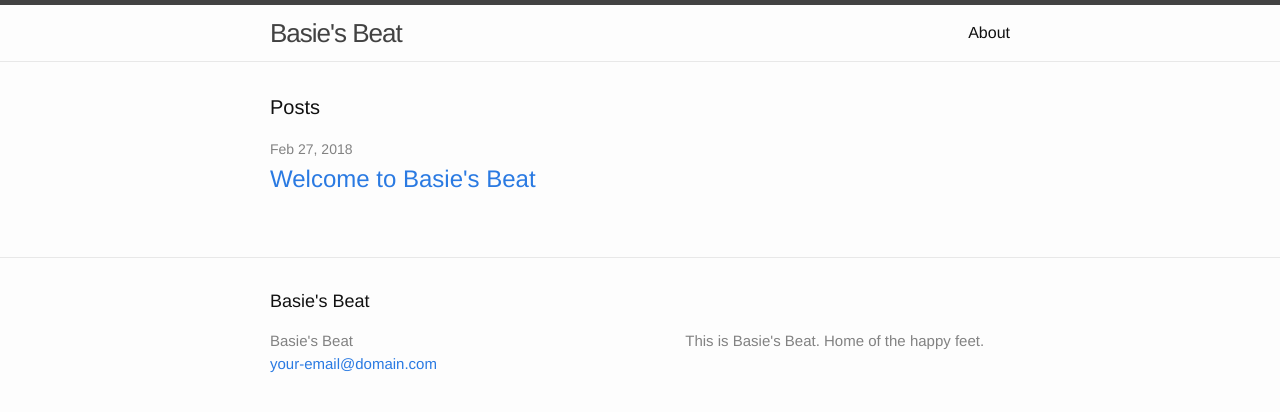
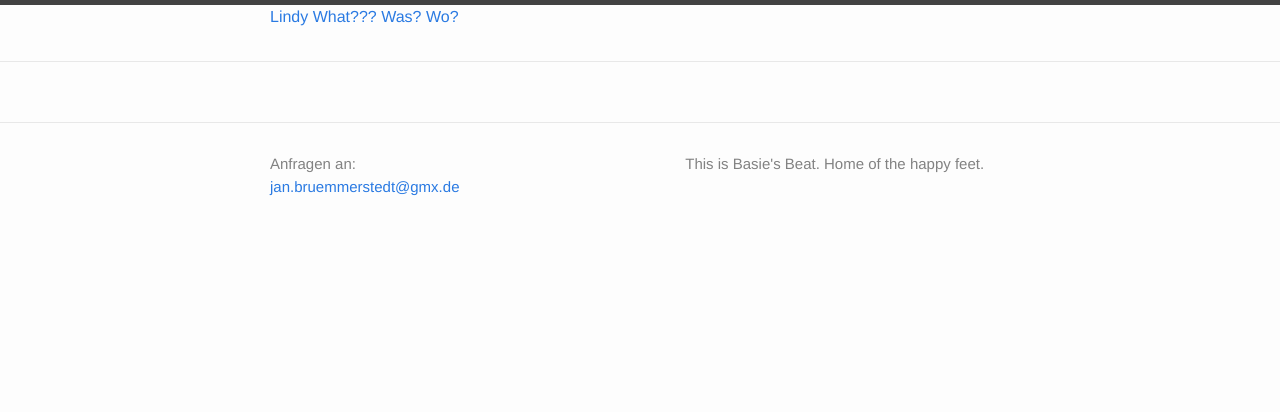
Before and after one commit to anttimogens/anttimogens.github.io, a Jekyll site: the page built from index.html, in a window 1280 px wide. Shown: the top 412 px of the page. Built offline with Jekyll 4.4.1, drawn with Linux system fonts in a browser that asks for light colours.

Commit message:
add text elements

```diff
--- a/_config.yml
+++ b/_config.yml
@@ -7,7 +7,7 @@
 
 # Site settings
 title: Basie's Beat
-email: your-email@domain.com
+email: jan.bruemmerstedt@gmx.de
 description: > # this means to ignore newlines until "baseurl:"
   This is Basie's Beat. Home of the happy feet.
 baseurl: "" # the subpath of your site, e.g. /blog
--- a/_includes/footer.html
+++ b/_includes/footer.html
@@ -2,30 +2,18 @@
 
   <div class="wrapper">
 
-    <h2 class="footer-heading">{{ site.title }}</h2>
+    <!--<h2 class="footer-heading">{{ site.title }}</h2>-->
 
     <div class="footer-col-wrapper">
       <div class="footer-col footer-col-1">
         <ul class="contact-list">
-          <li>{{ site.title }}</li>
+          <li>Anfragen an:</li>
           <li><a href="mailto:{{ site.email }}">{{ site.email }}</a></li>
         </ul>
       </div>
 
       <div class="footer-col footer-col-2">
-        <ul class="social-media-list">
-          {% if site.github_username %}
-          <li>
-            {% include icon-github.html username=site.github_username %}
-          </li>
-          {% endif %}
 
-          {% if site.twitter_username %}
-          <li>
-            {% include icon-twitter.html username=site.twitter_username %}
-          </li>
-          {% endif %}
-        </ul>
       </div>
 
       <div class="footer-col footer-col-3">
--- a/_includes/header.html
+++ b/_includes/header.html
@@ -2,21 +2,12 @@
 
   <div class="wrapper">
 
-    <a class="site-title" href="{{ site.baseurl }}/">{{ site.title }}</a>
-
-    <nav class="site-nav">
-      <a href="#" class="menu-icon">
-        <svg viewBox="0 0 18 15">
-          <path fill="#424242" d="M18,1.484c0,0.82-0.665,1.484-1.484,1.484H1.484C0.665,2.969,0,2.304,0,1.484l0,0C0,0.665,0.665,0,1.484,0 h15.031C17.335,0,18,0.665,18,1.484L18,1.484z"/>
-          <path fill="#424242" d="M18,7.516C18,8.335,17.335,9,16.516,9H1.484C0.665,9,0,8.335,0,7.516l0,0c0-0.82,0.665-1.484,1.484-1.484 h15.031C17.335,6.031,18,6.696,18,7.516L18,7.516z"/>
-          <path fill="#424242" d="M18,13.516C18,14.335,17.335,15,16.516,15H1.484C0.665,15,0,14.335,0,13.516l0,0 c0-0.82,0.665-1.484,1.484-1.484h15.031C17.335,12.031,18,12.696,18,13.516L18,13.516z"/>
-        </svg>
-      </a>
+    <!-- <a class="site-title" href="{{ site.baseurl }}/">{{ site.title }} </a> -->
 
       <div class="trigger">
         {% for my_page in site.pages %}
           {% if my_page.title %}
-          <a class="page-link" href="{{ my_page.url | prepend: site.baseurl }}">{{ my_page.title }}</a>
+          <a class="page-link" href="{{ my_page.url | prepend: site.baseurl }}">{{ my_page.title }} </a>
           {% endif %}
         {% endfor %}
       </div>
--- a/index.html
+++ b/index.html
@@ -4,19 +4,7 @@ layout: default
 
 <div class="home">
 
-  <h1 class="page-heading">Posts</h1>
 
-  <ul class="post-list">
-    {% for post in site.posts %}
-      <li>
-        <span class="post-meta">{{ post.date | date: "%b %-d, %Y" }}</span>
-
-        <h2>
-          <a class="post-link" href="{{ post.url | prepend: site.baseurl }}">{{ post.title }}</a>
-        </h2>
-      </li>
-    {% endfor %}
-  </ul>
 
 
 </div>
```
Also changed, not shown: about.md (deleted, +0 -15 lines), lindywhat.md (added, +10 -0 lines), was.md (added, +10 -0 lines), wo.md (added, +10 -0 lines).
